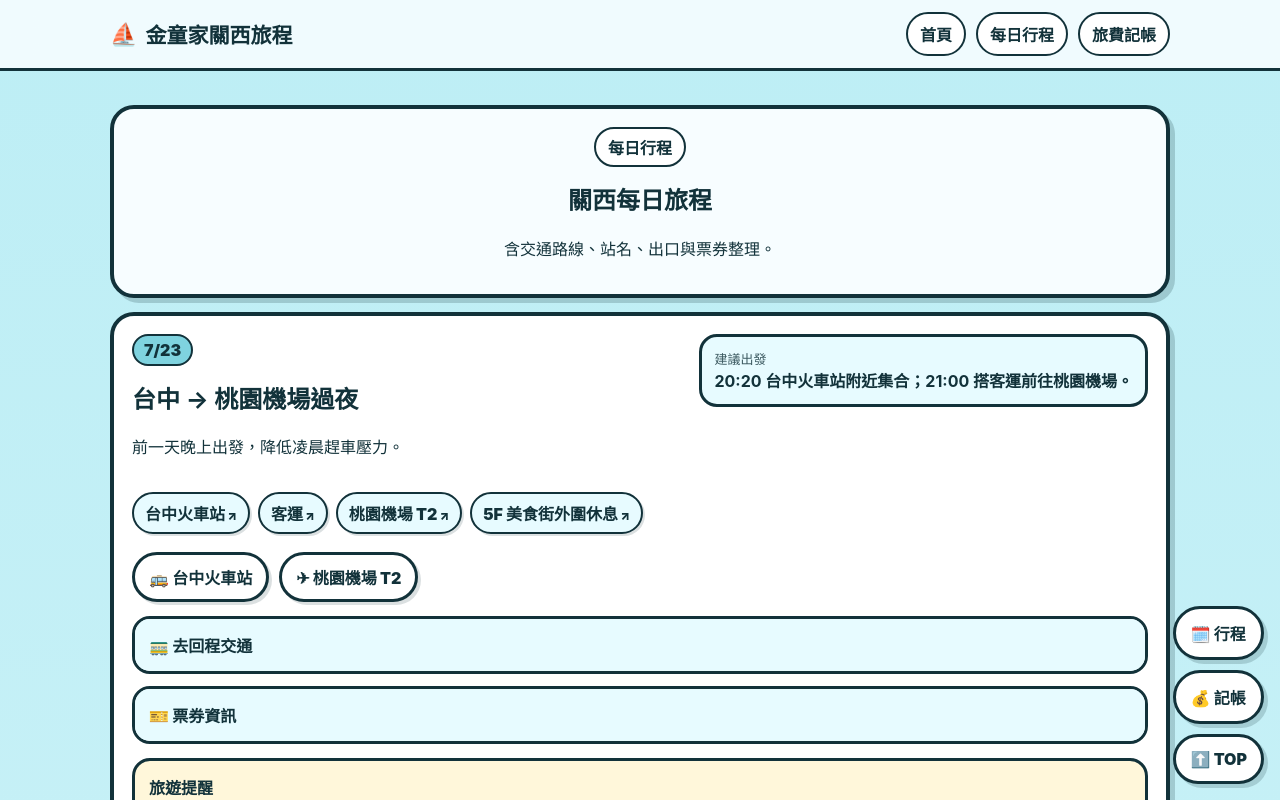
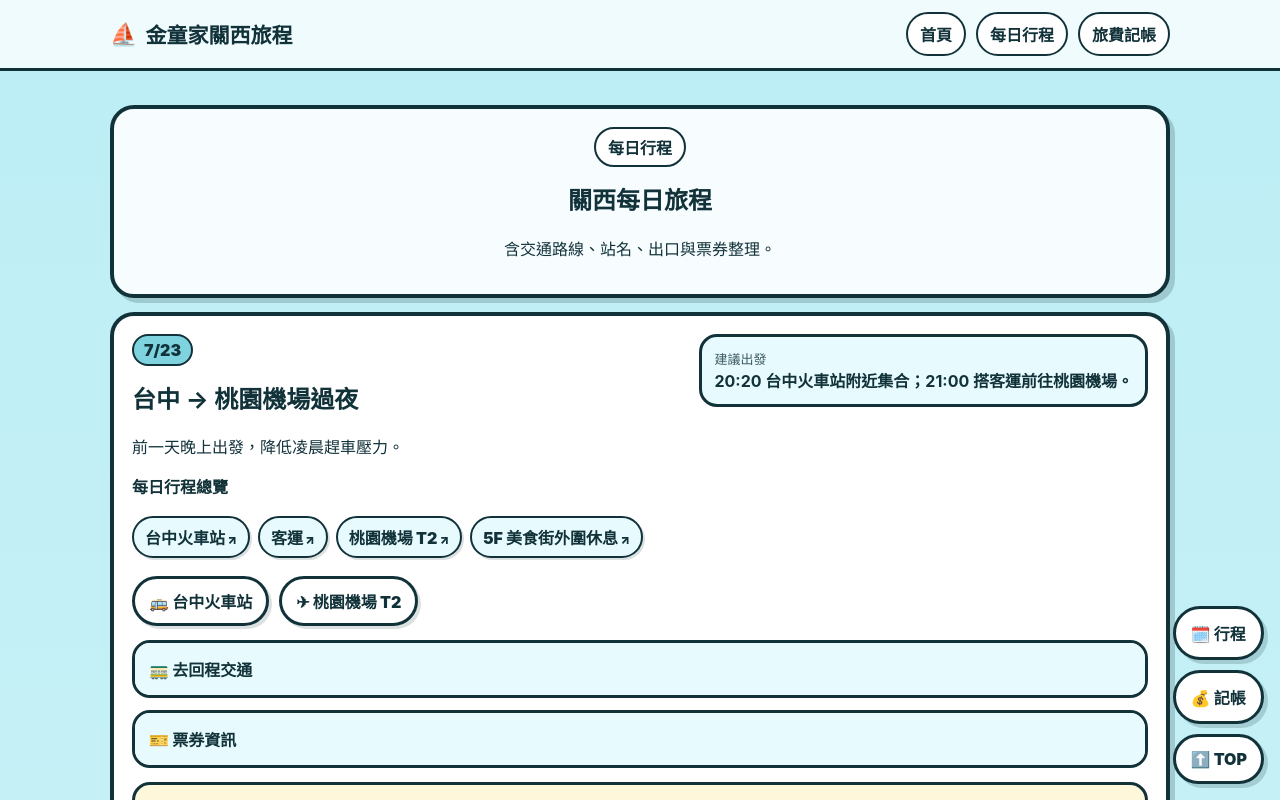
Before and after one commit to sacha693/my-storyjs-app, a React (Vite) app: page /my-storyjs-app/days in a window 1280 px wide. Shown: the top 800 px of the page. Built offline with nearby package versions, Linux system fonts and the light colour scheme.

Commit message:
Move daily overview to top of day card

```diff
--- a/src/components/DayCard.tsx
+++ b/src/components/DayCard.tsx
@@ -27,6 +27,8 @@ export function DayCard({ day }: DayCardProps) {
         </div>
       </div>
 
+      <section className="dayOverview">
+        <strong>每日行程總覽</strong>
         <div className="routeLine">
           {day.route.map((stop) => (
             <a
@@ -40,6 +42,7 @@ export function DayCard({ day }: DayCardProps) {
             </a>
           ))}
         </div>
+      </section>
 
       <QuickNav items={day.quickLinks} />
 
```
Lines whose indentation alone changed are shown as unchanged.
